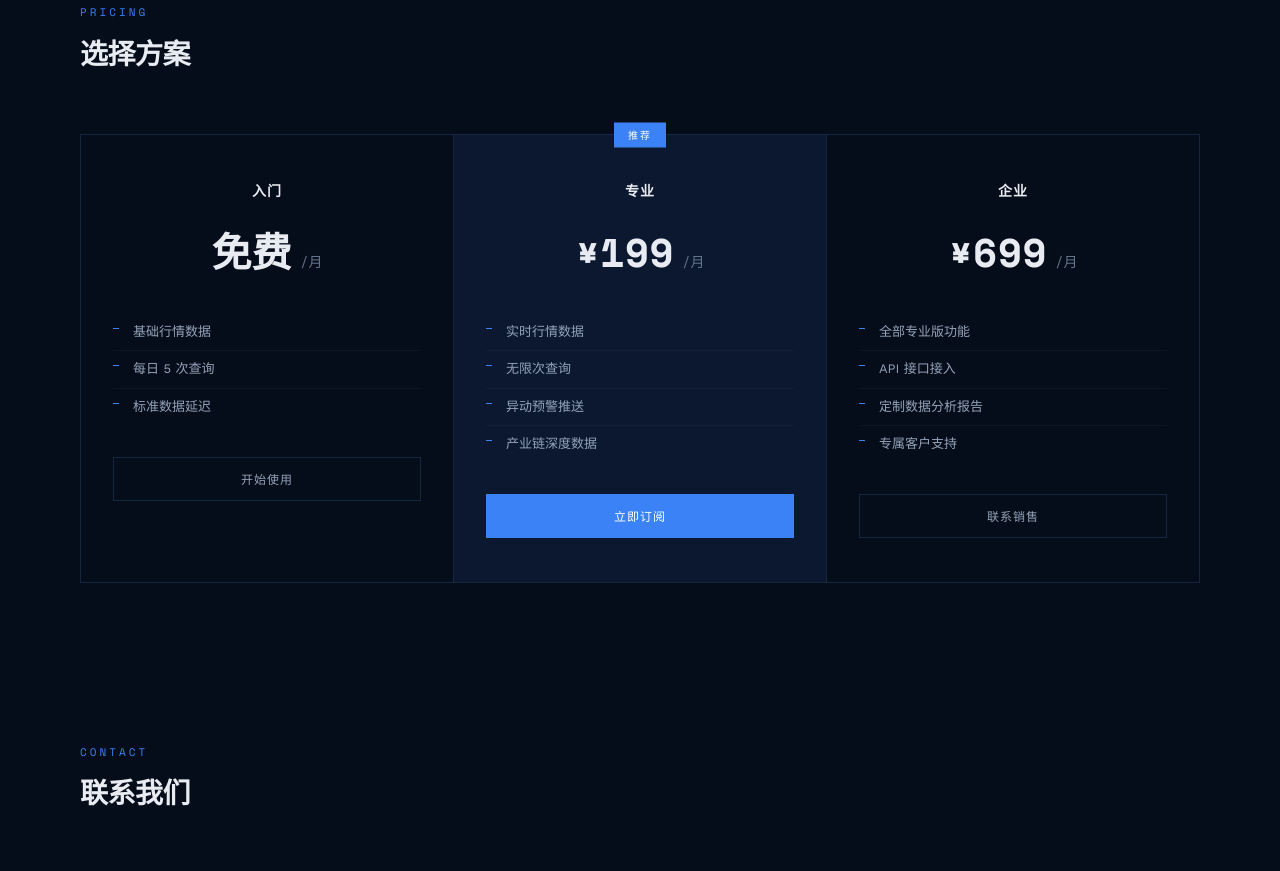
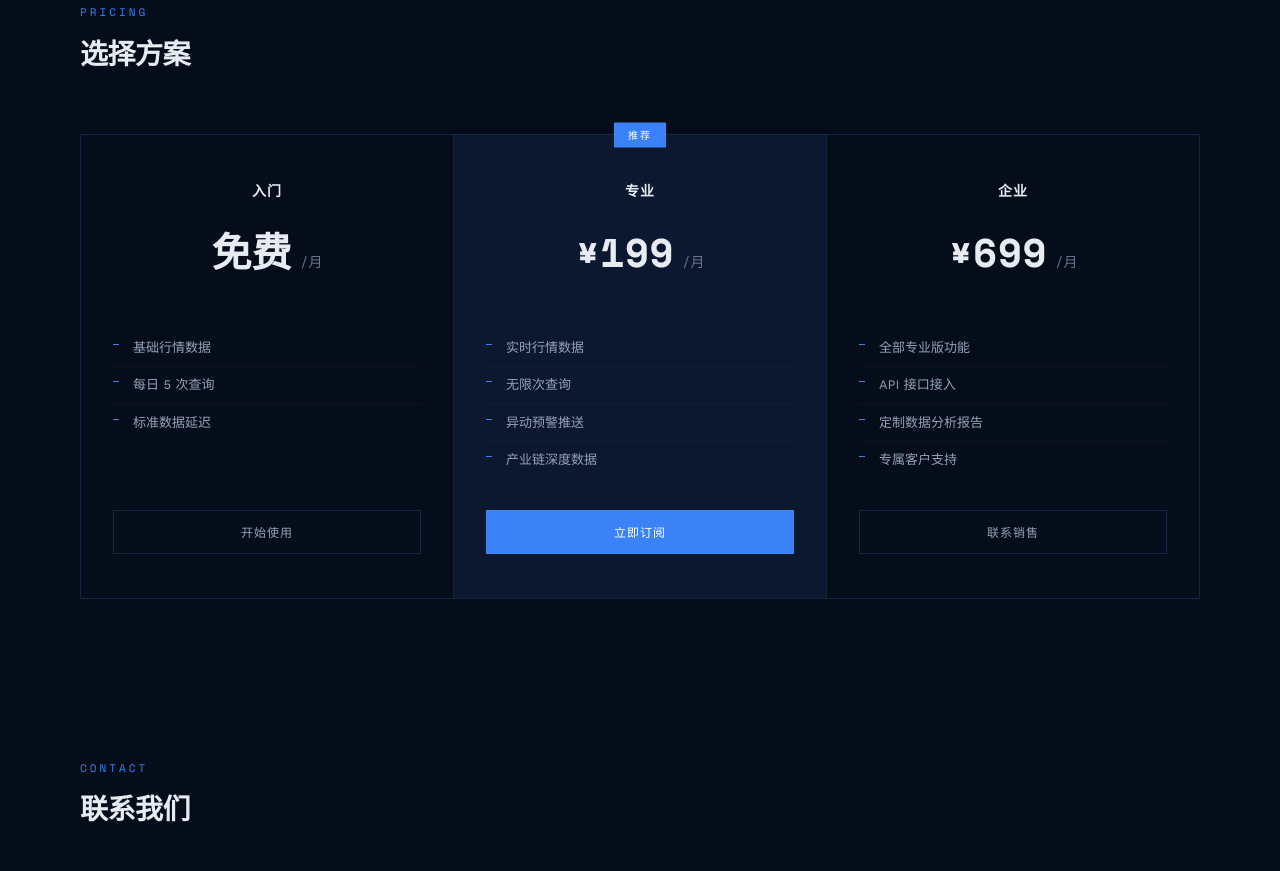
Before and after one commit to yueying12345678-sudo/my-first-web, a plain HTML site: page index.html in a window 1280 px wide. Shown: the part 1950-2821 px from the top of the page. Drawn offline with nearby package versions, Linux system fonts and the light colour scheme.

Commit message:
Align pricing card buttons at bottom with flex column

```diff
--- a/index.html
+++ b/index.html
@@ -261,6 +261,8 @@
       padding: 44px 32px;
       text-align: center;
       position: relative;
+      display: flex;
+      flex-direction: column;
     }
     .price-card.featured {
       background: var(--surface);
@@ -301,6 +303,10 @@
       list-style: none;
       margin: 28px 0 32px;
       text-align: left;
+      flex: 1;
+    }
+    .price-card .btn {
+      margin-top: auto;
     }
     .price-features li {
       font-size: 13px;
```
